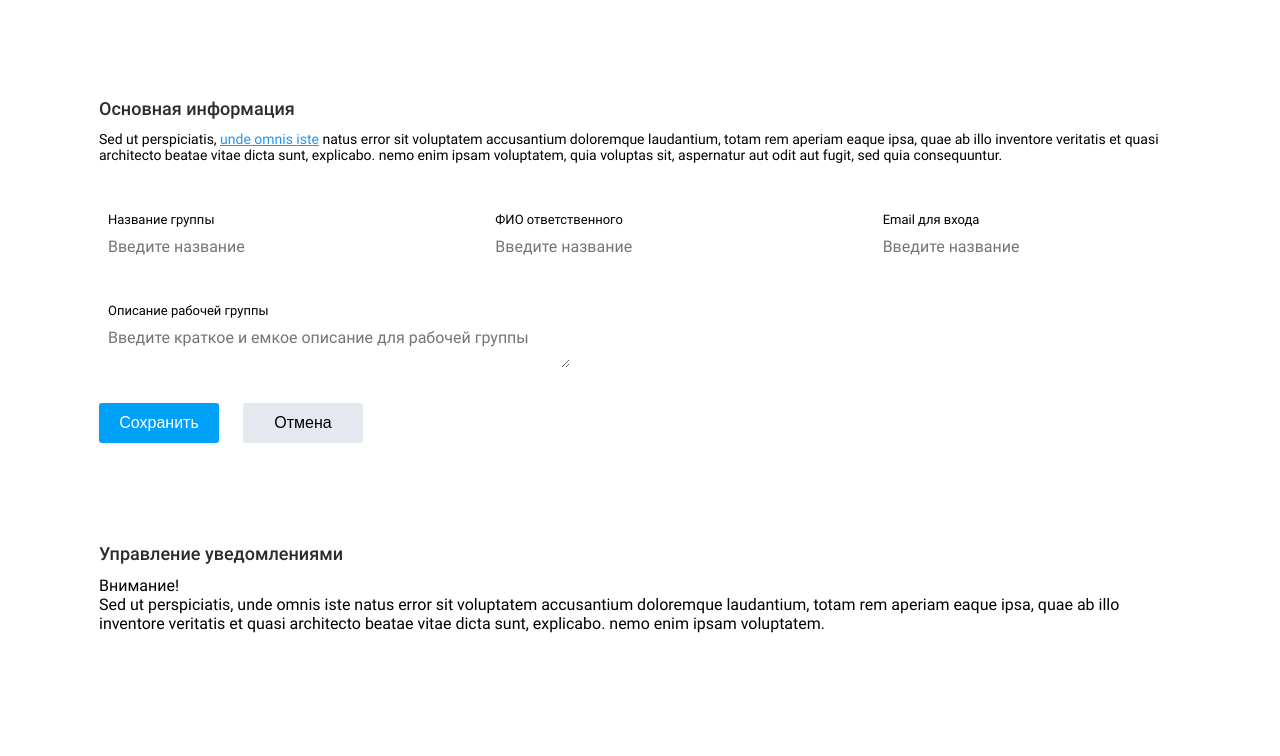
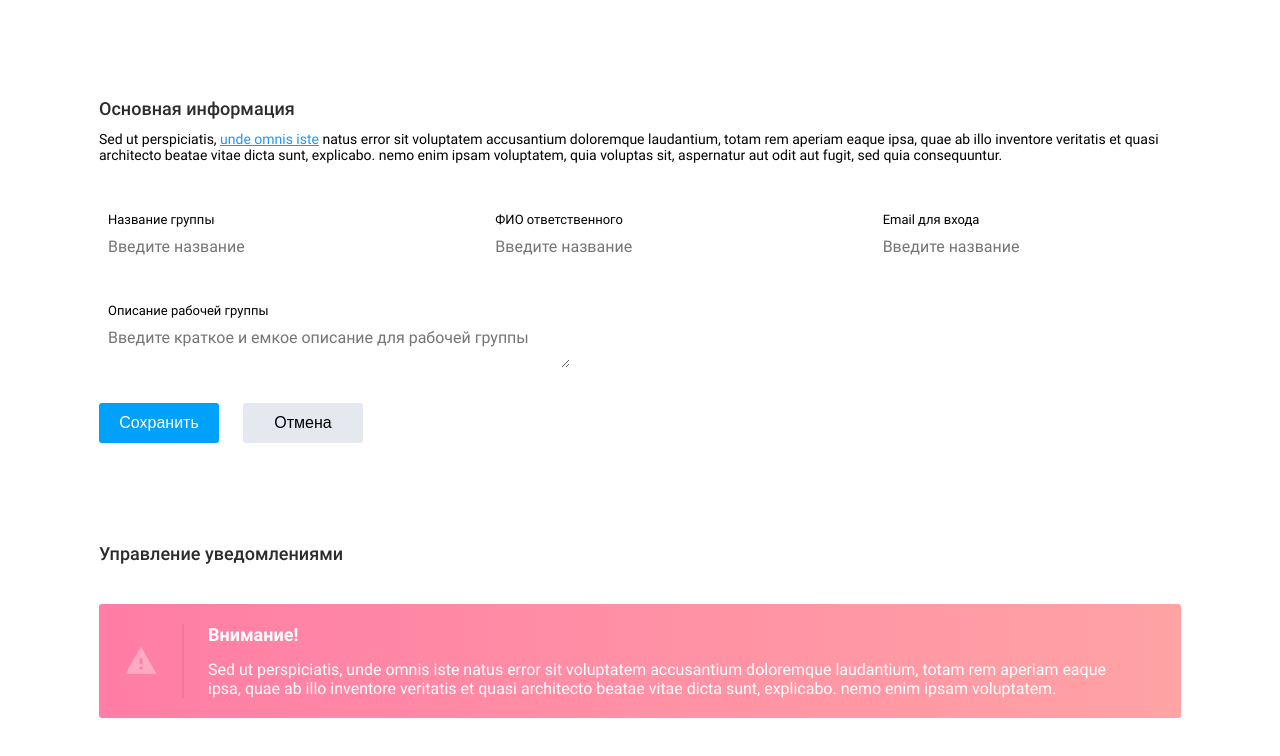
Before and after one commit to Tigronix/testjob-rospartner, a website: page app/index.html in a window 1280 px wide. Drawn offline with nearby package versions, Linux system fonts and the light colour scheme; files that its build step writes are made by us from their sources.

Commit message:
some notifications

```diff
--- a/app/index.html
+++ b/app/index.html
@@ -47,10 +47,13 @@
 				</div>
 			</form>
 			<section class="notifications">
-				<h2 class="h2">Управление уведомлениями</h2>
+				<h2 class="h2 h2--mb40">Управление уведомлениями</h2>
 				<div class="alert-box">
-					<div class="alert-box__title">Внимание!</div>
-					<div class="alert-box__desc">Sed ut perspiciatis, unde omnis iste natus error sit voluptatem accusantium doloremque laudantium, totam rem aperiam eaque ipsa, quae ab illo inventore veritatis et quasi architecto beatae vitae dicta sunt, explicabo. nemo enim ipsam voluptatem.</div>
+					<svg class="alert-box__icon icon icon-warning"><use xlink:href="#icon-warning"></use></svg>
+					<div class="alert-box__content">
+						<div class="alert-box__title">Внимание!</div>
+						<div class="alert-box__desc">Sed ut perspiciatis, unde omnis iste natus error sit voluptatem accusantium doloremque laudantium, totam rem aperiam eaque ipsa, quae ab illo inventore veritatis et quasi architecto beatae vitae dicta sunt, explicabo. nemo enim ipsam voluptatem.</div>
+					</div>
 				</div>
 			</section>
 		</main>
--- /dev/null
+++ b/app/sass/_alert-box.scss
@@ -0,0 +1,57 @@
+.alert-box {
+  padding: 20px 40px 20px 85px;
+  background: rgba(255,125,166,1);
+  background: linear-gradient(to right, rgba(255,125,166,1) 0%, rgba(255,163,164,1) 100%);
+  filter: progid:DXImageTransform.Microsoft.gradient( startColorstr='#ff7da6', endColorstr='#ffa3a4', GradientType=1 );
+  position: relative;
+  border-radius: 3px;
+
+  &__icon {
+    font-size: 34px;
+    color: #fff;
+    opacity: .34;
+    position: absolute;
+    left: 25px;
+    top: 50%;
+    transform: translateY(-50%);
+  }
+
+  &__content {
+    position: relative;
+    padding-left: 24px;
+
+    &:before {
+      position: absolute;
+      display: block;
+      content: '';
+      left: -2px;
+      width: 1px;
+      top: 0;
+      bottom: 0;
+      background: #f2779f;
+    }
+
+    &:after {
+      position: absolute;
+      display: block;
+      content: '';
+      left: -1px;
+      width: 1px;
+      top: 0;
+      bottom: 0;
+      background: #f2779f;
+    }
+  }
+
+  &__title {
+    font-size: 18px;
+    font-weight: bold;
+    margin-bottom: 15px;
+    color: #fff;
+  }
+
+  &__desc {
+    font-size: 16px;
+    color: #fff;
+  }
+}
--- a/app/sass/_fonts.scss
+++ b/app/sass/_fonts.scss
@@ -17,3 +17,11 @@
     font-weight: normal;
     font-style: normal;
 }
+
+@font-face {
+    font-family: 'Roboto';
+    src: url('../fonts/Roboto-Bold.woff2') format('woff2'),
+        url('../fonts/Roboto-Bold.woff') format('woff');
+    font-weight: bold;
+    font-style: normal;
+}
--- a/app/sass/_global.scss
+++ b/app/sass/_global.scss
@@ -31,6 +31,10 @@ button {
 	font-weight: 500;
 	color: #2c2c2c;
 	margin-bottom: 12px;
+
+	&--mb40 {
+		margin-bottom: 40px;
+	}
 }
 
 p {
--- a/app/sass/main.scss
+++ b/app/sass/main.scss
@@ -4,3 +4,4 @@
 @import "global-wrapper";
 @import "form";
 @import "btn";
+@import "alert-box";
```
Also changed, not shown: app/fonts/stylesheet.css (+3 -11 lines), app/fonts/Roboto-Bold.woff (added), app/fonts/Roboto-Bold.woff2 (added).
